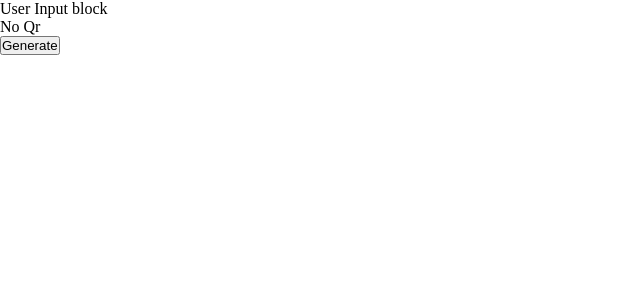
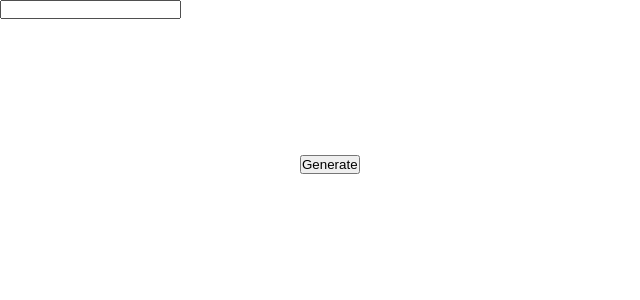
Before and after one commit to yurirodnov/qreatore, a React (Vite) app: page / in a window 1280 px wide. Shown: the top 300 px of the page, without its empty margins (0-640 px from the left). Built offline with nearby package versions, Linux system fonts and the light colour scheme.

Commit message:
add qr generation

```diff
--- a/src/components/canvas/Canvas.tsx
+++ /dev/null
@@ -1,3 +0,0 @@
-export const Canvas = () => {
-  return <canvas></canvas>;
-};
--- a/src/components/info-form/InfoForm.tsx
+++ b/src/components/info-form/InfoForm.tsx
@@ -1,3 +1,11 @@
+import { useStateContext } from "../../context/StateProvider";
+
 export const InfoForm = () => {
-  return <div>User Input block</div>;
+  const { handleUserInput } = useStateContext();
+
+  return (
+    <form>
+      <input type="text" onChange={handleUserInput} />
+    </form>
+  );
 };
--- a/src/components/main/Main.tsx
+++ b/src/components/main/Main.tsx
@@ -7,15 +7,13 @@ import { useStateContext } from "../../context/StateProvider";
 import { Button } from "../button/Button";
 
 export const Main = () => {
-  const { qrGenerated, handleQrGeneration } = useStateContext();
+  const { isQrGenerated, handleQrGeneration } = useStateContext();
 
   return (
     <main>
       <InfoForm />
 
-      {qrGenerated ? <Qr /> : <NoQr />}
-
-      <Button title="Generate" onClick={handleQrGeneration} />
+      {isQrGenerated ? <Qr /> : <NoQr />}
     </main>
   );
 };
--- a/src/components/qr/Qr.tsx
+++ b/src/components/qr/Qr.tsx
@@ -1,7 +1,21 @@
+import { useRef } from "react";
 import QRCode from "qrcode";
+import { Button } from "../button/Button";
+import { useStateContext } from "../../context/StateProvider";
 
 export const Qr = () => {
-  const qr = QRCode;
+  const { userInput } = useStateContext();
 
-  return <div>QR Block</div>;
+  const canvasRef = useRef(null);
+
+  const createQr = () => {
+    QRCode.toCanvas(canvasRef.current, userInput);
+  };
+
+  return (
+    <div>
+      <canvas ref={canvasRef}></canvas>
+      <Button title="Generate" onClick={createQr} />
+    </div>
+  );
 };
--- a/src/context/StateProvider.tsx
+++ b/src/context/StateProvider.tsx
@@ -1,9 +1,12 @@
+// src/context/StateProvider.tsx
+
 import { createContext, useState, useContext } from "react";
 import type { ReactNode } from "react";
+import type { QRCode } from "qrcode";
 
 interface StateContextType {
   userInput: string;
-  qrGenerated: boolean;
+  isQrGenerated: boolean;
   handleUserInput: (e: React.ChangeEvent<HTMLInputElement>) => void;
   handleQrGeneration: () => void;
 }
@@ -16,11 +19,12 @@ const StateContext = createContext<StateContextType | undefined>(undefined);
 
 export const StateProvider = ({ children }: StateProviderProps) => {
   const [userInput, setUserInput] = useState<string>("");
-  const [qrGenerated, setQrGenerated] = useState<boolean>(false);
+  const [isQrGenerated, setQrGenerated] = useState<boolean>(true);
 
   const handleUserInput = (e: React.ChangeEvent<HTMLInputElement>) => {
     const value = e.currentTarget.value;
     setUserInput(value);
+    console.log("User input:", userInput);
   };
 
   const handleQrGeneration = () => {
@@ -28,7 +32,7 @@ export const StateProvider = ({ children }: StateProviderProps) => {
   };
 
   return (
-    <StateContext.Provider value={{ userInput, qrGenerated, handleUserInput, handleQrGeneration }}>
+    <StateContext.Provider value={{ userInput, isQrGenerated, handleUserInput, handleQrGeneration }}>
       {children}
     </StateContext.Provider>
   );
```
Also changed, not shown: src/components/canvas/Canvas.module.css (deleted).
